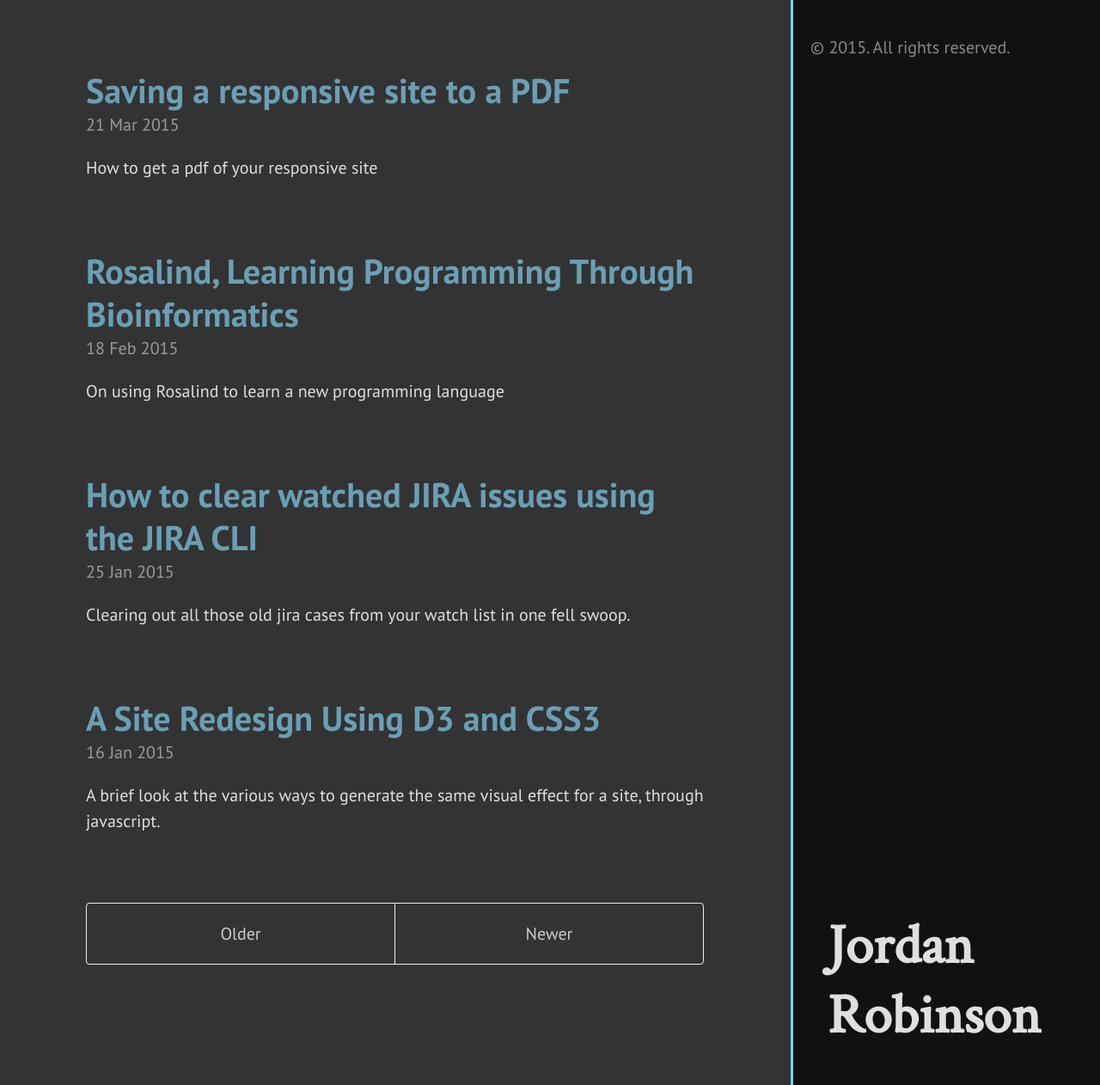
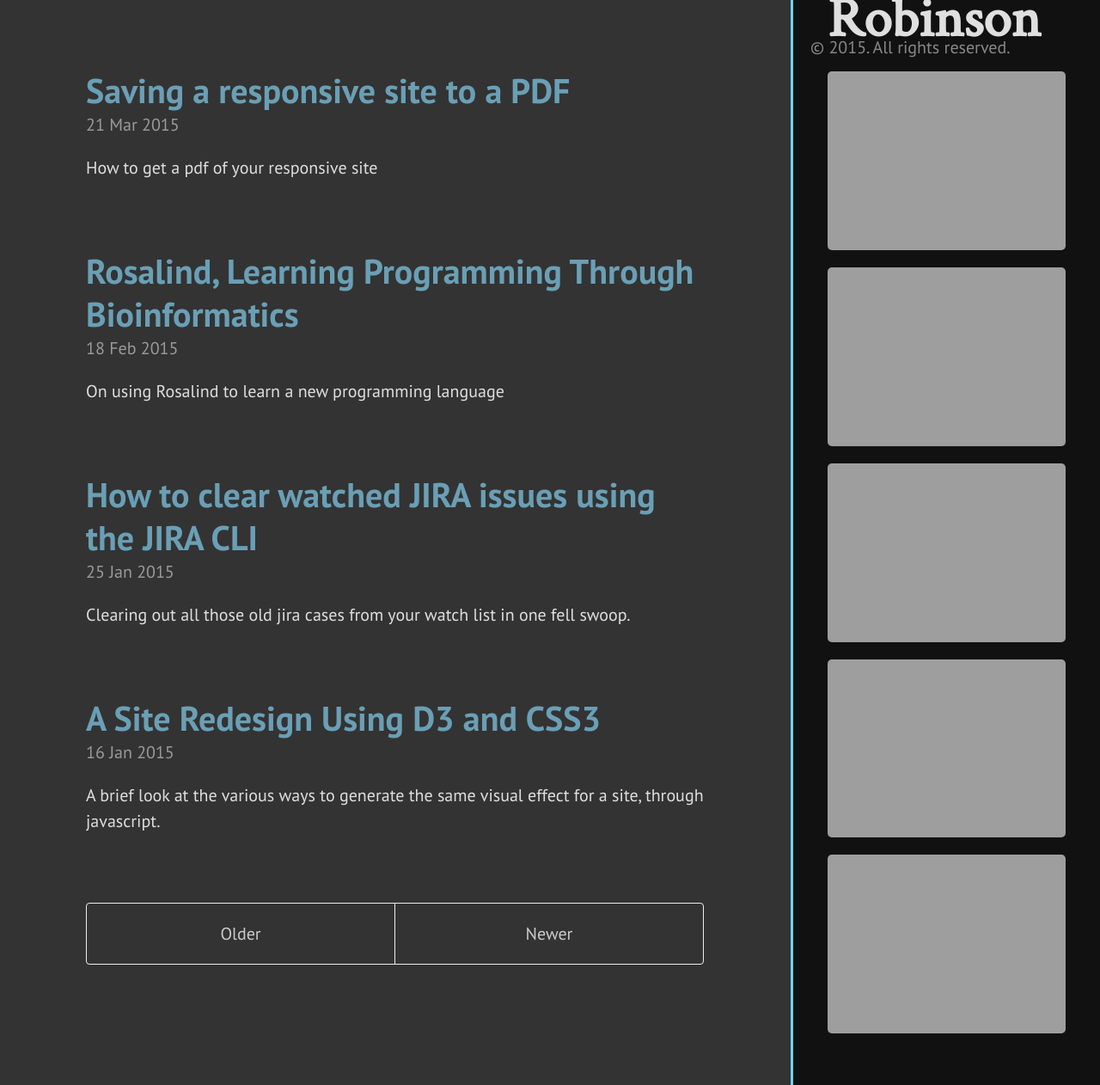
Before and after one commit to jordanrobinson/blog, a Jekyll site: the page built from index.html, in a window 1280 px wide and 1262 px high. Shown: the whole window at 86% size. Built offline with Jekyll 4.4.1, drawn with Linux system fonts in a browser that asks for light colours; Markdown is read by kramdown in place of the engine named in the settings; the list of posts is cut into pages by our own code.

Commit message:
More layout changes

```diff
--- a/_includes/sidebar.html
+++ b/_includes/sidebar.html
@@ -9,10 +9,17 @@
       <p class="lead">{{ site.description }}</p>
     </div>
 
+    <img src="http://blog.jordanrobinson.co.uk/assets/images/android.jpg" alt="alt text">
+    <img src="http://blog.jordanrobinson.co.uk/public/images/android.jpg" alt="alt text">
+    <img src="http://blog.jordanrobinson.co.uk/public/images/android.jpg" alt="alt text">
+    <img src="http://blog.jordanrobinson.co.uk/public/images/android.jpg" alt="alt text">
+    <img src="http://blog.jordanrobinson.co.uk/public/images/android.jpg" alt="alt text">
+
+
     <nav class="sidebar-nav">
       <div class="container" id="github">
         <a href="https://github.com/JordanRobinson">
-          <span id="github-span"> </span>
+          <img
         </a>
       </div>
 
```
